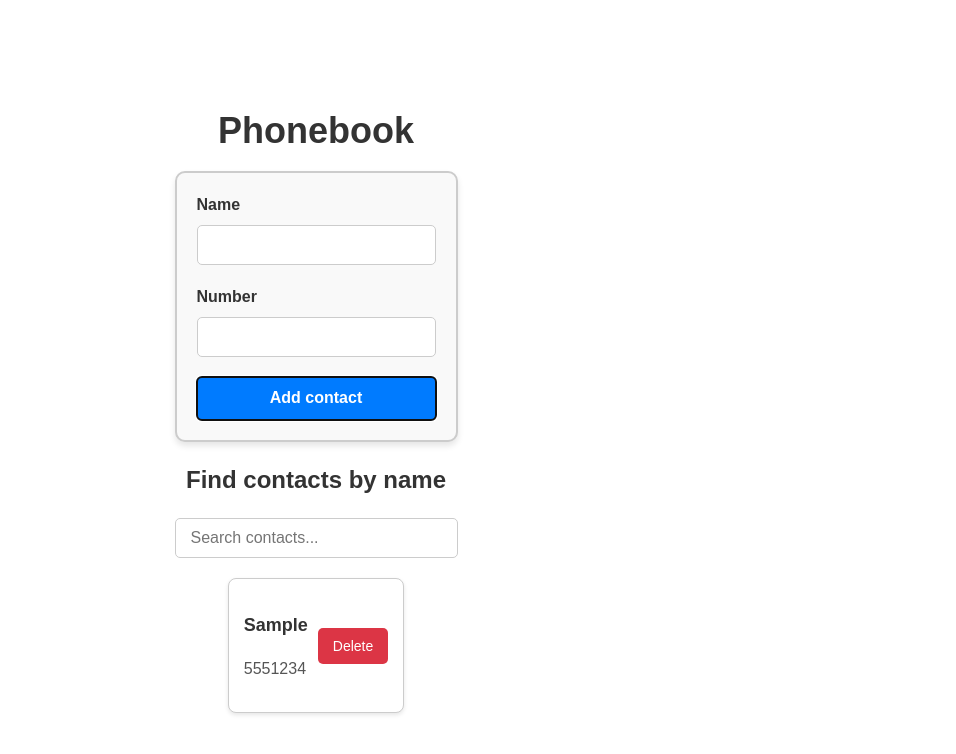
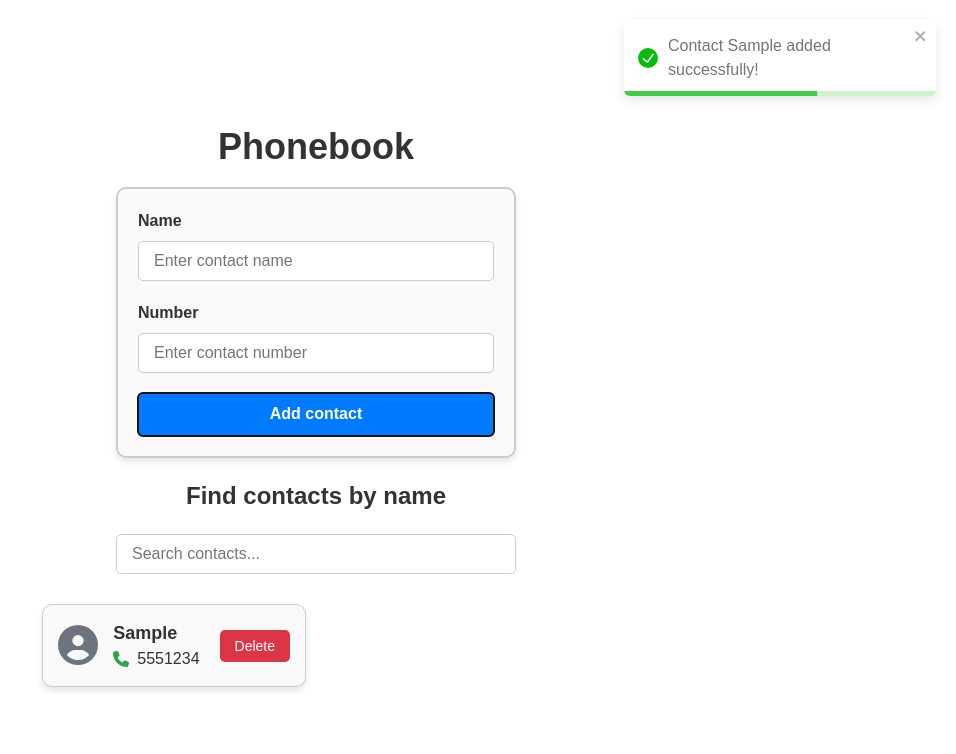
Before and after one commit to Nataliia-Aldushyna/goit-neo-react-hw-module3, a React (Vite) app: page / in a window 1280 px wide. Both pictures are taken after typing "Sample", "5551234" into the empty fields and a click on the button "Add contact". Shown: the top 754 px of the page, without its empty margins (324-1280 px from the left). Built offline with nearby package versions, Linux system fonts and the light colour scheme.

Commit message:
update App.jsx

```diff
--- a/package.json
+++ b/package.json
@@ -10,12 +10,16 @@
     "preview": "vite preview"
   },
   "dependencies": {
+    "@fortawesome/fontawesome-svg-core": "^6.7.1",
+    "@fortawesome/free-solid-svg-icons": "^6.7.1",
+    "@fortawesome/react-fontawesome": "^0.2.2",
     "formik": "^2.4.6",
     "modern-normalize": "^3.0.1",
     "nanoid": "^5.0.9",
     "prop-types": "^15.8.1",
     "react": "^18.3.1",
     "react-dom": "^18.3.1",
+    "react-toastify": "^10.0.6",
     "yup": "^1.5.0"
   },
   "devDependencies": {
--- a/src/App.jsx
+++ b/src/App.jsx
@@ -2,6 +2,8 @@ import { useState, useEffect } from 'react';
 import ContactForm from './components/ContactForm/ContactForm';
 import SearchBox from './components/SearchBox/SearchBox';
 import ContactList from './components/ContactList/ContactList';
+import { ToastContainer, toast } from 'react-toastify';
+import 'react-toastify/dist/ReactToastify.css';
 import styles from './App.module.css';
 
 const App = () => {
@@ -18,14 +20,21 @@ const App = () => {
 
   const addContact = (newContact) => {
     if (contacts.some(contact => contact.name.toLowerCase() === newContact.name.toLowerCase())) {
-      alert(`${newContact.name} is already in contacts!`);
+      toast.error(`${newContact.name} is already in contacts!`);
       return;
     }
     setContacts([...contacts, newContact]);
+    toast.success(`Contact ${newContact.name} added successfully!`);
   };
 
   const deleteContact = (id) => {
-    setContacts(contacts.filter(contact => contact.id !== id));
+    const deletedContact = contacts.find(contact => contact.id === id);
+    if (deletedContact) {
+      setContacts(contacts.filter(contact => contact.id !== id));
+      toast.success(`Contact ${deletedContact.name} deleted successfully!`);
+    } else {
+      toast.error("Contact not found!");
+    }
   };
 
   const handleFilterChange = (event) => {
@@ -43,6 +52,7 @@ const App = () => {
       <h2 className={styles.subtitle}>Find contacts by name</h2>
       <SearchBox value={filter} onChange={handleFilterChange} />
       <ContactList contacts={filteredContacts} onDelete={deleteContact} />
+      <ToastContainer />
     </div>
   );
 };
--- a/src/components/Contact/Contact.module.css
+++ /dev/null
@@ -1,20 +0,0 @@
-.item {
-    display: flex;
-    justify-content: space-between;
-    align-items: center;
-    padding: 8px;
-    border-bottom: 1px solid #ddd;
-  }
-
-  .button {
-    background-color: #ff6b6b;
-    color: white;
-    border: none;
-    padding: 5px 10px;
-    border-radius: 4px;
-    cursor: pointer;
-  }
-
-  .button:hover {
-    background-color: #ff4d4d;
-  }
--- a/src/components/ContactForm/ContactForm.jsx
+++ b/src/components/ContactForm/ContactForm.jsx
@@ -30,12 +30,22 @@ const ContactForm = ({ onSubmit }) => {
         <Form className={styles.form}>
           <label className={styles.label}>
             Name
-            <Field name="name" type="text" className={styles.input} />
+            <Field
+              name="name"
+              type="text"
+              placeholder="Enter contact name"
+              className={styles.input}
+            />
             <ErrorMessage name="name" component="div" className={styles.error} />
           </label>
           <label className={styles.label}>
             Number
-            <Field name="number" type="tel" className={styles.input} />
+            <Field
+              name="number"
+              type="tel"
+              placeholder="Enter contact number"
+              className={styles.input}
+            />
             <ErrorMessage name="number" component="div" className={styles.error} />
           </label>
           <button type="submit" className={styles.button}>
--- a/src/components/ContactList/ContactList.jsx
+++ b/src/components/ContactList/ContactList.jsx
@@ -1,13 +1,22 @@
 import styles from './ContactList.module.css';
+import { FontAwesomeIcon } from '@fortawesome/react-fontawesome';
+import { faPhone, faUserCircle } from '@fortawesome/free-solid-svg-icons';
 
 const ContactList = ({ contacts, onDelete }) => {
   return (
     <div className={styles.contactList}>
-      {contacts.map(({ id, name, number }) => (
+      {contacts.length > 0 ? (
+        contacts.map(({ id, name, number }) => (
           <div key={id} className={styles.contactItem}>
+            <div className={styles.avatar}>
+              <FontAwesomeIcon icon={faUserCircle} className={styles.avatarIcon} />
+            </div>
             <div className={styles.contactInfo}>
               <p className={styles.name}>{name}</p>
+              <div className={styles.numberWrapper}>
+                <FontAwesomeIcon icon={faPhone} className={styles.phoneIcon} />
                 <p className={styles.number}>{number}</p>
+              </div>
             </div>
             <button
               type="button"
@@ -17,7 +26,10 @@ const ContactList = ({ contacts, onDelete }) => {
               Delete
             </button>
           </div>
-      ))}
+        ))
+      ) : (
+        <p className={styles.noContacts}>No contacts found!</p>
+      )}
     </div>
   );
 };
--- a/src/components/ContactList/ContactList.module.css
+++ b/src/components/ContactList/ContactList.module.css
@@ -1,53 +1,80 @@
 .contactList {
-  display: flex;
-  flex-wrap: wrap;
-  gap: 15px;
-  justify-content: center;
-  margin-top: 20px;
+  display: grid;
+  grid-template-columns: repeat(2, 1fr);
+  gap: 20px;
+  padding: 10px;
 }
 
 .contactItem {
   display: flex;
   align-items: center;
-  gap: 10px;
   padding: 15px;
   border: 1px solid #ccc;
-  border-radius: 8px;
-  background-color: #fff;
-  box-shadow: 0 2px 4px rgba(0, 0, 0, 0.1);
-  transition: box-shadow 0.3s ease;
+  border-radius: 10px;
+  background-color: #f9f9f9;
+  box-shadow: 0 4px 6px rgba(0, 0, 0, 0.1);
+  transition: transform 0.2s;
 }
 
 .contactItem:hover {
-  box-shadow: 0 4px 8px rgba(0, 0, 0, 0.15);
+  transform: scale(1.02);
+}
+
+.avatar {
+  flex-shrink: 0;
+  margin-right: 15px;
+}
+
+.avatarIcon {
+  font-size: 40px;
+  color: #6c757d;
 }
 
 .contactInfo {
-  flex: 1;
+  flex-grow: 1;
 }
 
 .name {
-  font-weight: 600;
   font-size: 18px;
-  color: #333;
+  font-weight: bold;
+  margin: 0;
+}
+
+.numberWrapper {
+  display: flex;
+  align-items: center;
+  gap: 8px;
+}
+
+.phoneIcon {
+  font-size: 16px;
+  color: #28a745;
 }
 
 .number {
+  margin: 0;
   font-size: 16px;
-  color: #555;
 }
 
 .button {
-  padding: 10px 15px;
+  background-color: #dc3545;
+  color: white;
+  border: none;
+  padding: 8px 15px;
+  border-radius: 5px;
   font-size: 14px;
-  color: white;
-  background-color: #dc3545;
-  border: none;
-  border-radius: 5px;
   cursor: pointer;
-  transition: background-color 0.3s ease;
+  transition: background-color 0.3s;
+  margin-left: 20px;
 }
 
 .button:hover {
-  background-color: #b02a37;
+  background-color: #c82333;
 }
+
+.noContacts {
+  grid-column: span 2;
+  text-align: center;
+  font-size: 18px;
+  color: #6c757d;
+}
```
Also changed, not shown: src/components/Contact/Contact.jsx (deleted, +0 -14 lines), 1 other file (tests, documents, lock files or other folders). Lines whose indentation alone changed are shown as unchanged.
